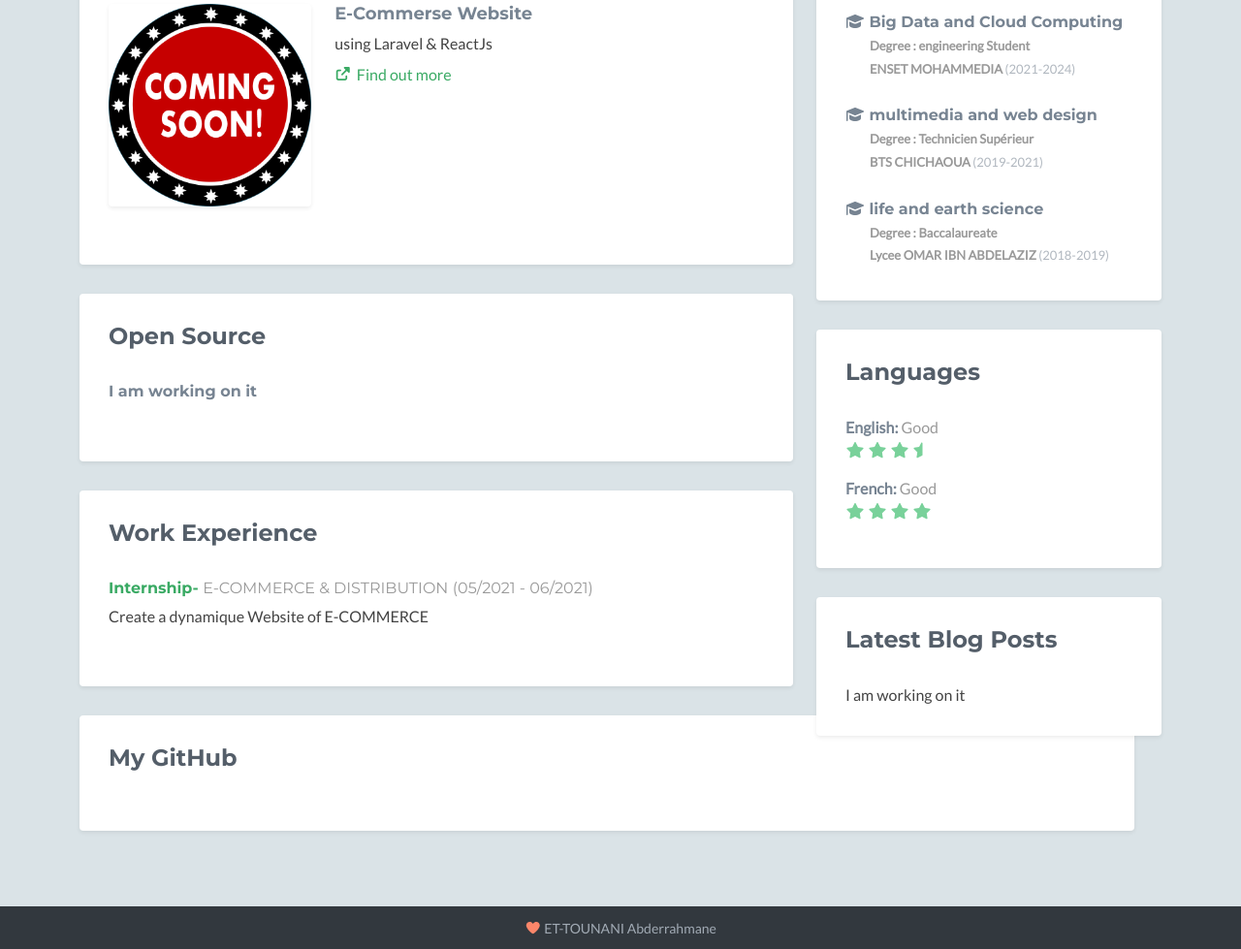
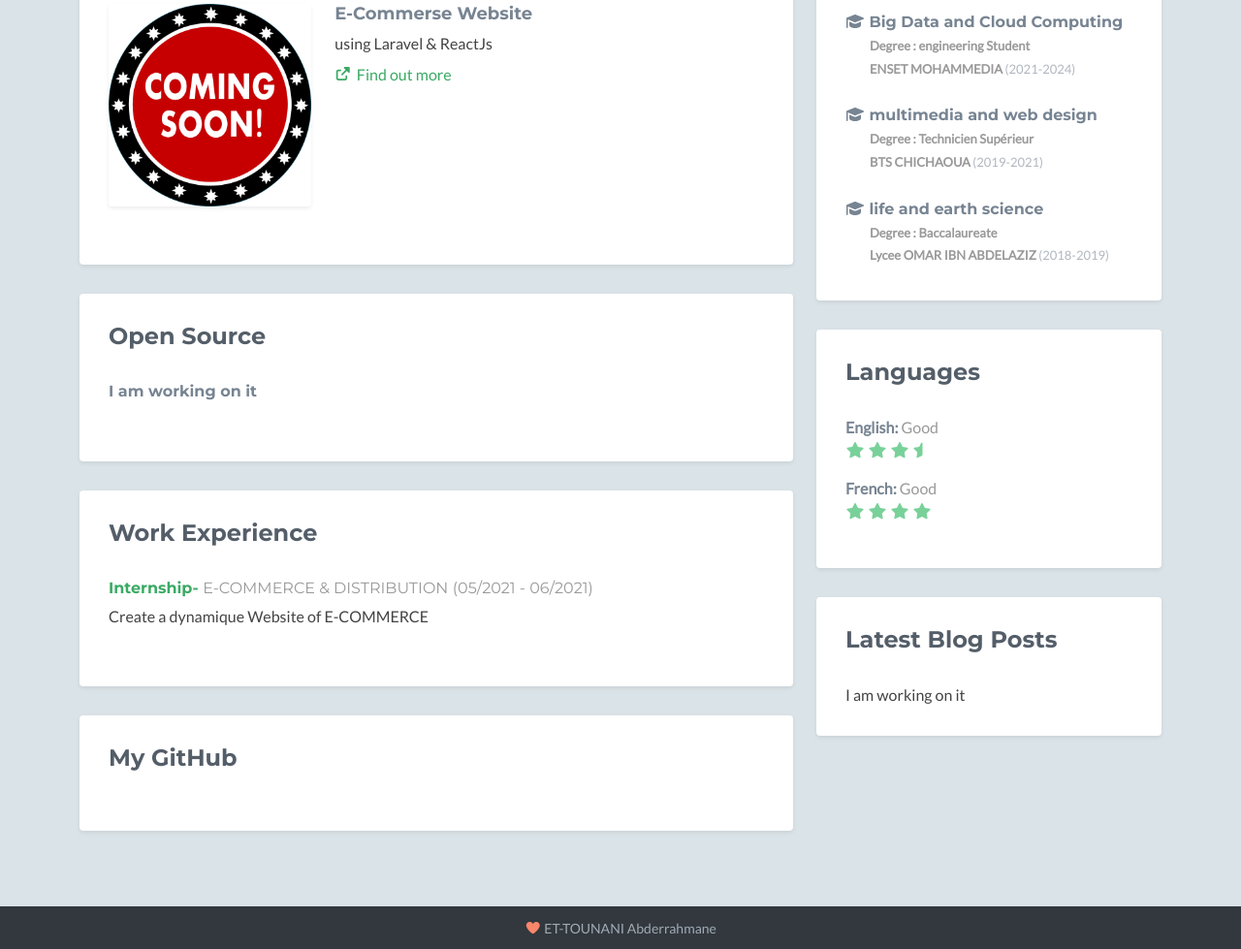
Before and after one commit to ET-TOUNANI/abderrahmane-ettounani, a plain HTML site: page index.html in a window 1280 px wide. Shown: the part 2065-3044 px from the top of the page at 97% size. Drawn offline with nearby package versions, Linux system fonts and the light colour scheme; no server answers; a script that the page names is missing; some icons are missing.

Commit message:
Update index.html

```diff
--- a/index.html
+++ b/index.html
@@ -180,7 +180,7 @@
                         </div><!--//content-->
                     </div><!--//section-inner-->
                 </section><!--//section-->
-                <section  class="github section col-md-12 col-12 " style="width:85vw" >
+                <section  class="github section col-12 "  >
                     <div class="section-inner shadow-sm rounded">
                         <h2 class="heading">My GitHub</h2>
                         <div id="github-graph" class="github-graph">
```
